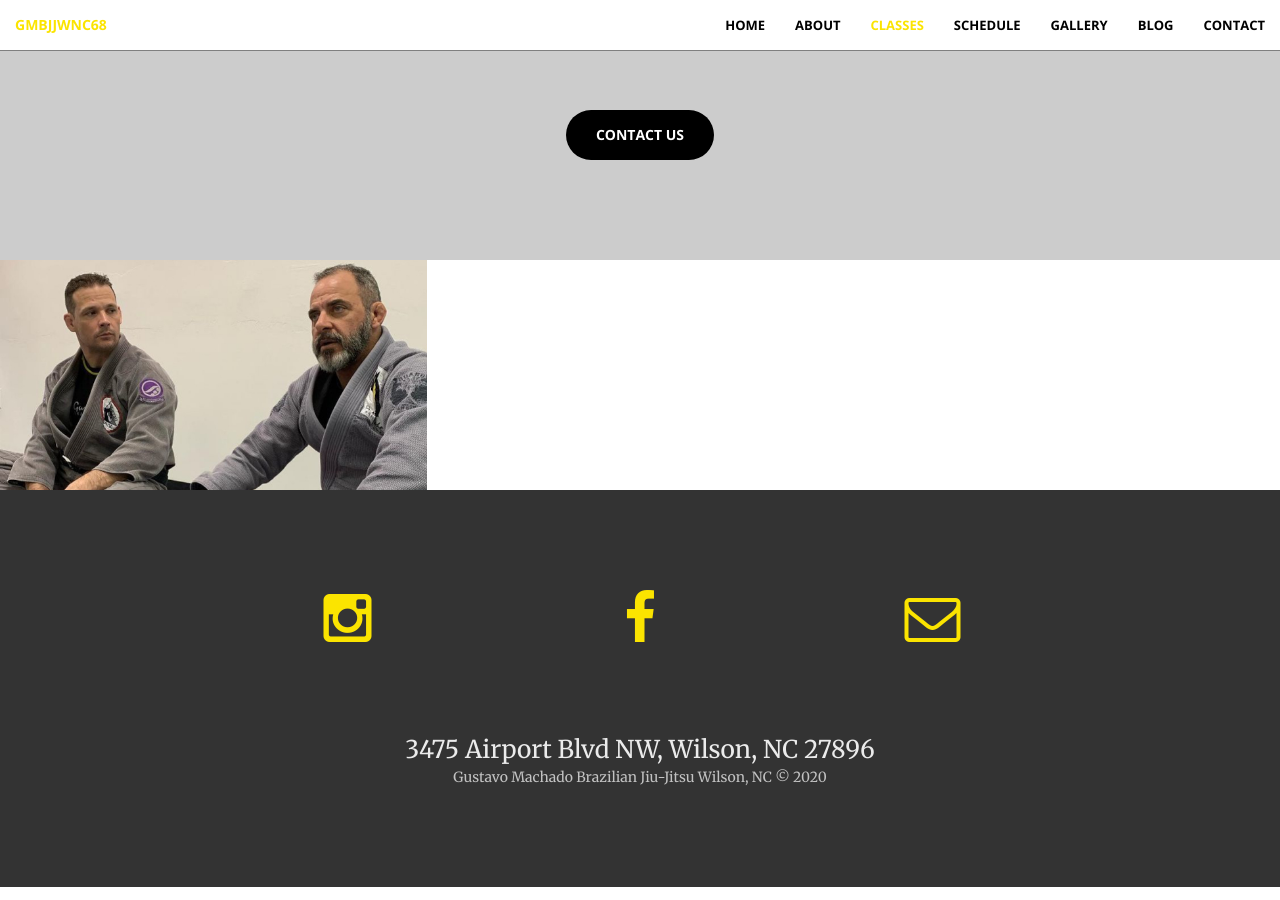
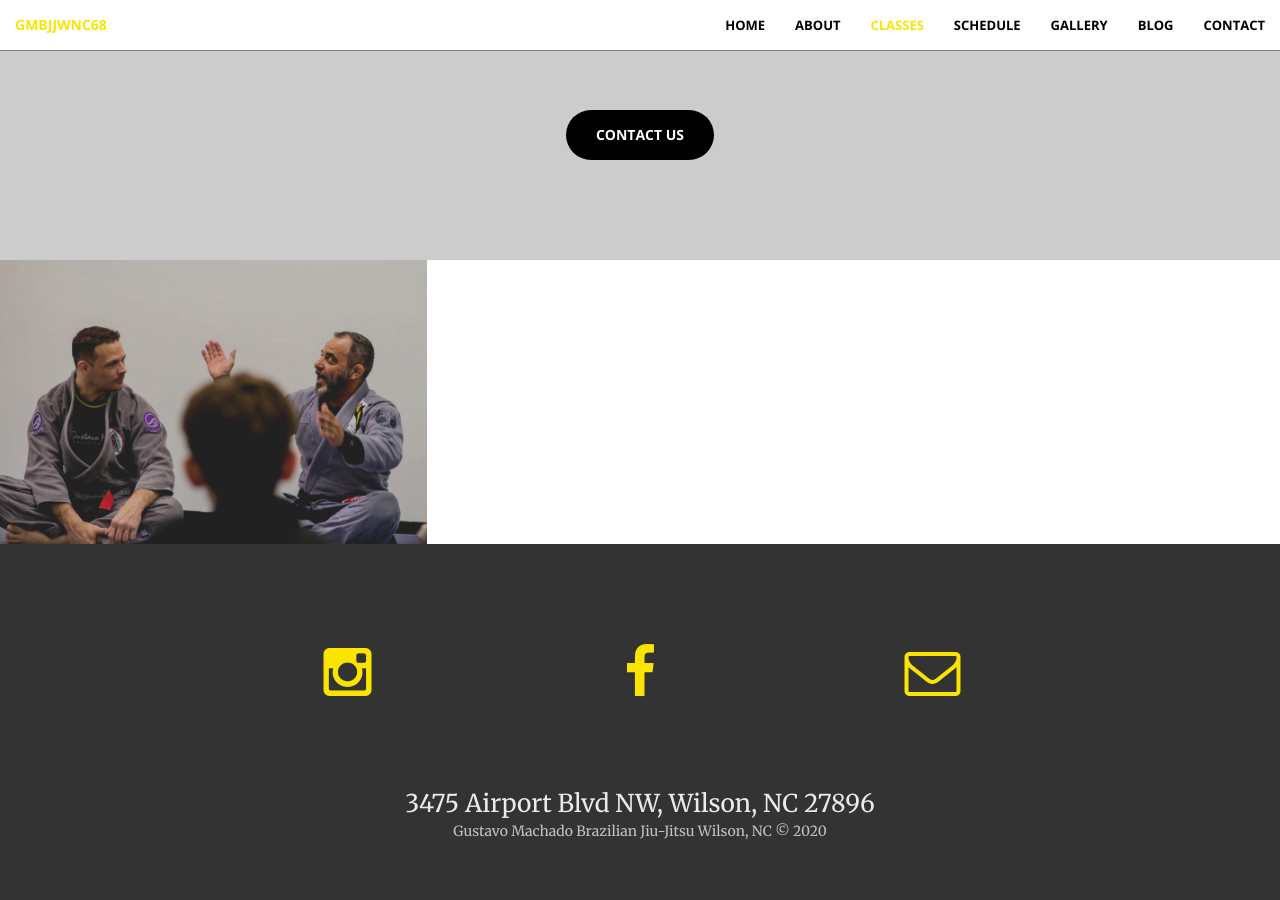
Before and after one commit to gmbjjwnc68/gmbjjwnc68.github.io, a Jekyll site: the page built from index.html, in a window 1280 px wide and 900 px high, scrolled down 2085 px. Built offline with Jekyll 4.4.1, drawn with Linux system fonts in a browser that asks for light colours.

Commit message:
Add header img to portfolio2

```diff
--- a/_includes/portfolio2.html
+++ b/_includes/portfolio2.html
@@ -3,7 +3,7 @@
         <div class="row no-gutter">
             <div class="col-lg-4 col-sm-6">
                 <a class="portfolio-box">
-                    <img src="img/portfolio/1.jpg" class="img-responsive" alt="">
+                    <img src="img/header.jpg" class="img-responsive" alt="">
                     <div class="portfolio-box-caption">
                         <div class="portfolio-box-caption-content">
                             <div class="project-category text-faded">
```
